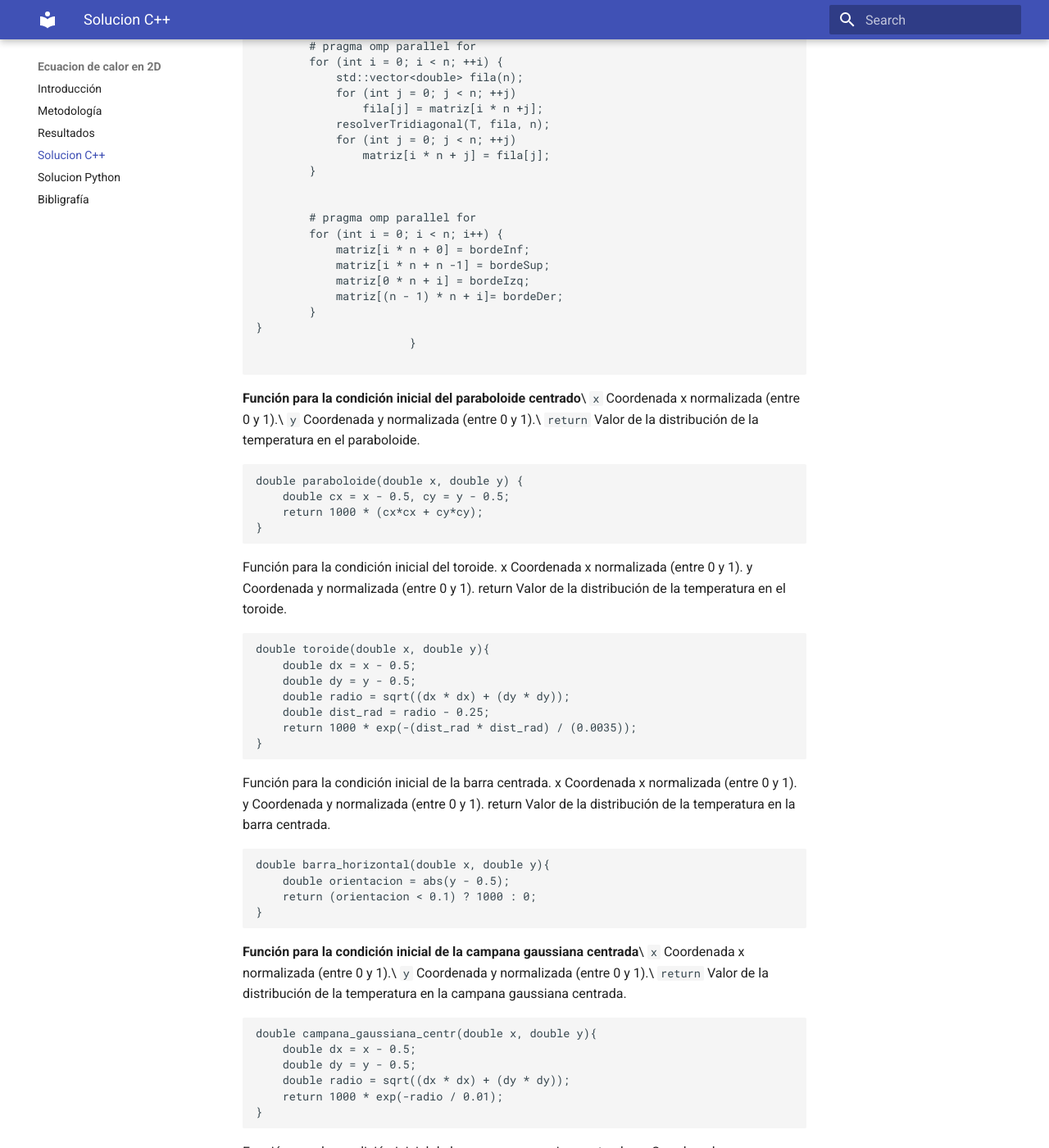
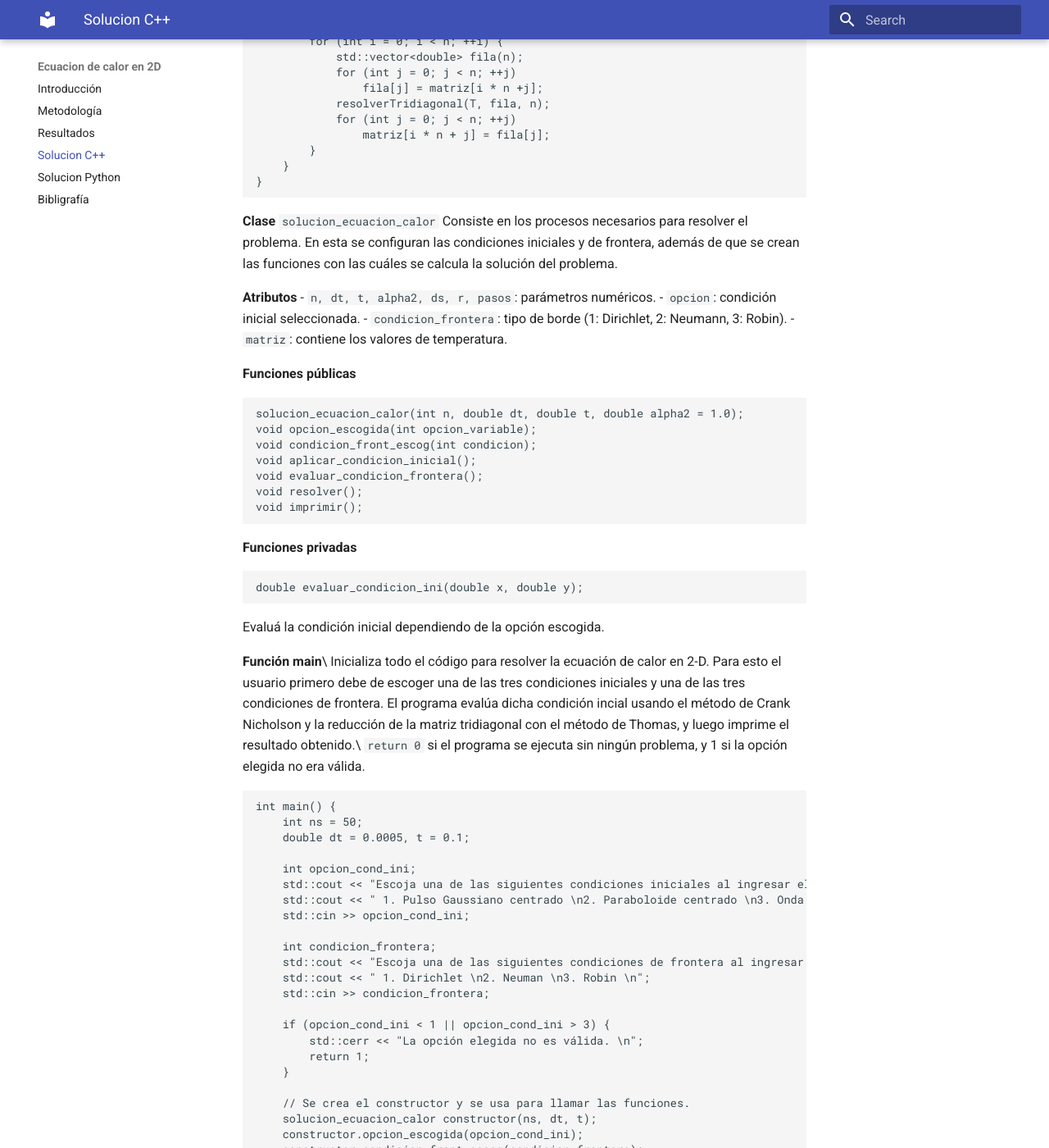
Before and after one commit to KarolayAN/Proyecto, an MkDocs documentation site: the page built from docs/c++.md, in a window 1280 px wide and 1400 px high, scrolled down 4162 px. Shown: the whole window at 82% size. Built offline with MkDocs 1.6.1 and Material for MkDocs 9.7.7, drawn with Linux system fonts in a browser that asks for light colours; some of the changed text lies outside the part shown.

Commit message:
Actualizo documentación de c++

````diff
--- a/docs/c++.md
+++ b/docs/c++.md
@@ -141,7 +141,7 @@ std::vector<double> crearLaplacianoExplicito(int n, double r) {
 La función resuelve la ecuación de calor en 2D dividiendo la parte temporal de problema en 2 subpasos:
 Una parte para la dirección y y otra para la dirección x. Esto facilita poder utilizar el método de Crank
 Nicholson al reducirlo con matrices tridiagonales. Además en cada subpaso se calcula la multiplicación de de matrices y la resolución de la matriz tridiagonal por medio del método de Thomas.\
-Para la parte de la paralelización se utilizó estratégicamente en los bucles for que involucran filas y columnas  de la malla, ya que al agregarlo en dichos `for`, la velocidad del código mejora considerablemente. Por último, también se calcularon las condiciones de frontera de Dirichlet en los bordes de la malla.\
+Para la parte de la paralelización se utilizó estratégicamente en los bucles for que involucran filas y columnas  de la malla, ya que al agregarlo en dichos `for`, la velocidad del código mejora considerablemente.\
 `matriz` Matriz almacenada como un vector 1D.\
 `n` Número de puntos a utilizar\
 `r` Valor de la variable discretizada que relaciona la parte espacial y temporal de la ecuación diferencial.\
@@ -208,152 +208,71 @@ void CN_2D_ADI_Advance(std::vector<double>& matriz, int n, double r, int pasos,
             for (int j = 0; j < n; ++j)
                 matriz[i * n + j] = fila[j];
         }
-
-
-        # pragma omp parallel for
-        for (int i = 0; i < n; i++) {
-            matriz[i * n + 0] = bordeInf;
-            matriz[i * n + n -1] = bordeSup;
-            matriz[0 * n + i] = bordeIzq;
-            matriz[(n - 1) * n + i]= bordeDer;
-        }
-}
-                       }
-
-```
-
-**Función para la condición inicial del paraboloide centrado**\
-`x` Coordenada x normalizada (entre 0 y 1).\
-`y` Coordenada y normalizada (entre 0 y 1).\
-`return` Valor de la distribución de la temperatura en el paraboloide.
-
-```cpp
-double paraboloide(double x, double y) {
-    double cx = x - 0.5, cy = y - 0.5;
-    return 1000 * (cx*cx + cy*cy);
+    }
 }
 ```
 
-Función para la condición inicial del toroide.
-x Coordenada x normalizada (entre 0 y 1).
-y Coordenada y normalizada (entre 0 y 1).
-return Valor de la distribución de la temperatura en el toroide.
+**Clase**
+`solucion_ecuacion_calor` Consiste en los procesos necesarios para resolver el problema.
+En esta se configuran las condiciones iniciales y de frontera, además de que se crean las funciones con las cuáles se calcula la solución del
+problema.
+
+**Atributos**
+- `n, dt, t, alpha2, ds, r, pasos`: parámetros numéricos.
+- `opcion`: condición inicial seleccionada.
+- `condicion_frontera`: tipo de borde (1: Dirichlet, 2: Neumann, 3: Robin).
+- `matriz`: contiene los valores de temperatura.
+
+**Funciones públicas**
 
 ```cpp
-double toroide(double x, double y){
-    double dx = x - 0.5;
-    double dy = y - 0.5;
-    double radio = sqrt((dx * dx) + (dy * dy));
-    double dist_rad = radio - 0.25;
-    return 1000 * exp(-(dist_rad * dist_rad) / (0.0035));
-}
+solucion_ecuacion_calor(int n, double dt, double t, double alpha2 = 1.0);
+void opcion_escogida(int opcion_variable);
+void condicion_front_escog(int condicion);
+void aplicar_condicion_inicial();
+void evaluar_condicion_frontera();
+void resolver();
+void imprimir();
 ```
 
-Función para la condición inicial de la barra centrada.
-x Coordenada x normalizada (entre 0 y 1).
-y Coordenada y normalizada (entre 0 y 1).
-return Valor de la distribución de la temperatura en la barra centrada.
+**Funciones privadas**
 
 ```cpp
-double barra_horizontal(double x, double y){
-    double orientacion = abs(y - 0.5);
-    return (orientacion < 0.1) ? 1000 : 0;
-}
+double evaluar_condicion_ini(double x, double y);
 ```
-
-**Función para la condición inicial de la campana gaussiana centrada**\
-`x` Coordenada x normalizada (entre 0 y 1).\
-`y` Coordenada y normalizada (entre 0 y 1).\
-`return` Valor de la distribución de la temperatura en la campana gaussiana centrada.
-
-```cpp
-double campana_gaussiana_centr(double x, double y){
-    double dx = x - 0.5;
-    double dy = y - 0.5;
-    double radio = sqrt((dx * dx) + (dy * dy));
-    return 1000 * exp(-radio / 0.01);
-}
-```
-
-Función para la condición inicial de la campana gaussiana estrecha.
-x Coordenada x normalizada (entre 0 y 1).
-y Coordenada y normalizada (entre 0 y 1).
-return Valor de la distribución de la temperatura en la campana gaussiana estrecha.
-
-```cpp
-double campana_gaussiana_estr(double x, double y){
-    double dx = x - 0.5;
-    double dy = y - 0.5;
-    double radio = sqrt((dx * dx) + (dy * dy));
-    return 1000 * exp(-radio / 0.000001);
-}
-```
-
-**Función para la condición inicial de la onda senosoidal**\
-`x` Coordenada x normalizada (entre 0 y 1).\
-`y` Coordenada y normalizada (entre 0 y 1).\
-`return` Valor de la distribución de la temperatura en la onda senosoidal.
-
-```cpp
-double onda_senosoidal(double x, double y){
-    const double Pi = 3.1415926535;
-    return 1000 * (sin(2 * Pi * x) * sin(2 * Pi * y));
-}
-```
+Evaluá la condición inicial dependiendo de la opción escogida.
 
 **Función main**\
-Inicializa todo el código para resolver la ecuación de calor en 2-D. Para esto el usuario primero debe de escoger una de las seis condiciones iniciales. El programa evalúa dicha condición incial usando el método de Crank Nicholson y la reducción de la matriz tridiagonal con el método de Thomas, y luego imprime el resultado obtenido.\
+Inicializa todo el código para resolver la ecuación de calor en 2-D. Para esto el usuario primero debe de escoger una de las tres condiciones iniciales y una de las tres condiciones de frontera. El programa evalúa dicha condición incial usando el método de Crank Nicholson y la reducción de la matriz tridiagonal con el método de Thomas, y luego imprime el resultado obtenido.\
 `return 0` si el programa se ejecuta sin ningún problema, y 1 si la opción elegida no era válida.
 
 ```cpp
 int main() {
-    int ns = 26;
-    double dt = .00001, t = .1;
-    double alpha2 = 1, x0 = 0, xL = 0, y0 = 0, yL = 0;
-    double ds = 1.0 / (ns - 1);
-    double r = alpha2 * dt / (ds * ds);
-    int pasos = (int)(t / dt);
+    int ns = 50;
+    double dt = 0.0005, t = 0.1;
 
+    int opcion_cond_ini;
+    std::cout << "Escoja una de las siguientes condiciones iniciales al ingresar el número correspondiente: \n";
+    std::cout << " 1. Pulso Gaussiano centrado \n2. Paraboloide centrado \n3. Onda senoidal suave \n";
+    std::cin >> opcion_cond_ini;
 
-int opcion_cond_ini;
-std::cout << "Escoja una de las siguientes condiciones iniciales al ingresar el número correspondiente: \n";
-std::cout << " 1. Paraboloide centrado \n2. Toroide \n3. Barra horizontal centrada";
-std::cout << " \n4.Campana gaussiana centrada \n5. Campana gaussiana estrecha \n6. Onda senosoidal\n";
+    int condicion_frontera;
+    std::cout << "Escoja una de las siguientes condiciones de frontera al ingresar el número correspondiente: \n";
+    std::cout << " 1. Dirichlet \n2. Neuman \n3. Robin \n";
+    std::cin >> condicion_frontera;
 
-std::cin >> opcion_cond_ini;
-
-
-if (opcion_cond_ini < 1 || opcion_cond_ini > 6){
-    std::cerr << "La opción elegida no es válida. \n";
-    return 1;
-}
-
-
-    std::vector<double> matriz = crearMatrizCeros(ns, ns);
-    for (int i = 0; i < ns; i++) {
-        for (int j = 0; j < ns; j++) {
-            double x = i * ds;
-            double y = j * ds;
-            if (opcion_cond_ini == 1) matriz[i * ns + j] = paraboloide(x, y);
-            else if (opcion_cond_ini == 2) matriz[i * ns + j] = toroide(x, y);
-            else if (opcion_cond_ini == 3) matriz[i * ns + j] = barra_horizontal(x, y);
-            else if (opcion_cond_ini == 4) matriz[i * ns + j] = campana_gaussiana_centr(x, y);
-            else if (opcion_cond_ini == 5) matriz[i * ns + j] = campana_gaussiana_estr(x, y);
-            else if (opcion_cond_ini == 6) matriz[i * ns + j] = onda_senosoidal(x, y);
-        }
+    if (opcion_cond_ini < 1 || opcion_cond_ini > 3) {
+        std::cerr << "La opción elegida no es válida. \n";
+        return 1;
     }
 
-
-    for (int i = 0;i < ns; i++){
-        matriz[i * ns + 0] = y0;
-        matriz[i * ns + (ns -1)] = yL;
-        matriz[0 * ns + i] = x0;
-        matriz[(ns - 1) * ns + i] = xL;
-
-    }
-
-    CN_2D_ADI_Advance(matriz, ns, r, pasos, x0, xL, y0, yL);
-    imprimirMatriz(matriz, ns);
+    // Se crea el constructor y se usa para llamar las funciones.
+    solucion_ecuacion_calor constructor(ns, dt, t);
+    constructor.opcion_escogida(opcion_cond_ini);
+    constructor.condicion_front_escog(condicion_frontera);
+    constructor.aplicar_condicion_inicial();
+    constructor.resolver();
+    constructor.imprimir();
 
     return 0;
 }
````
